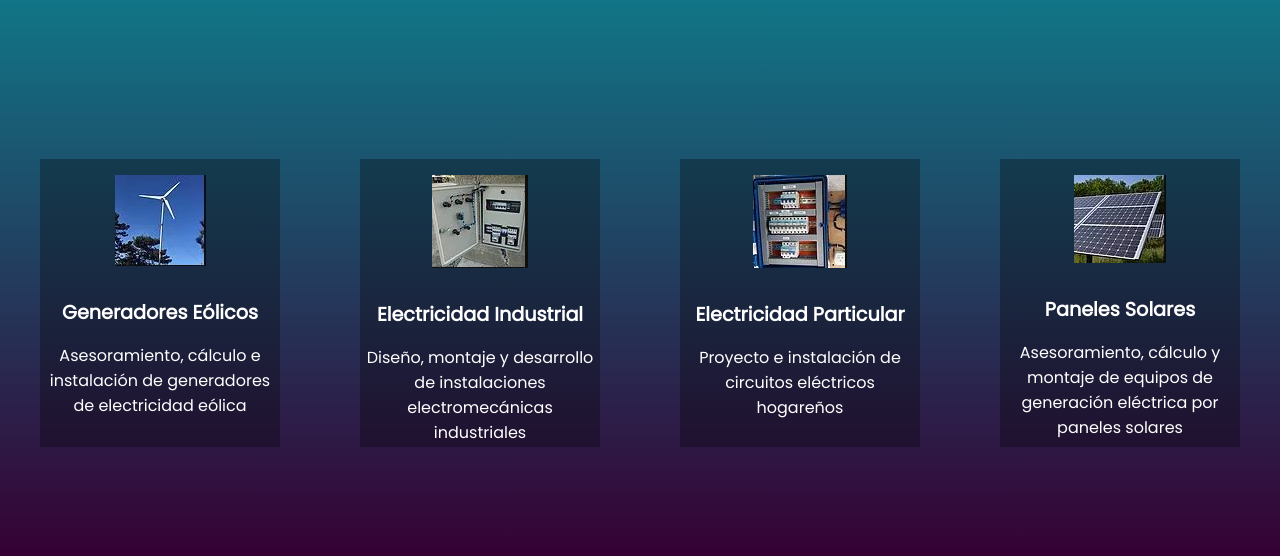
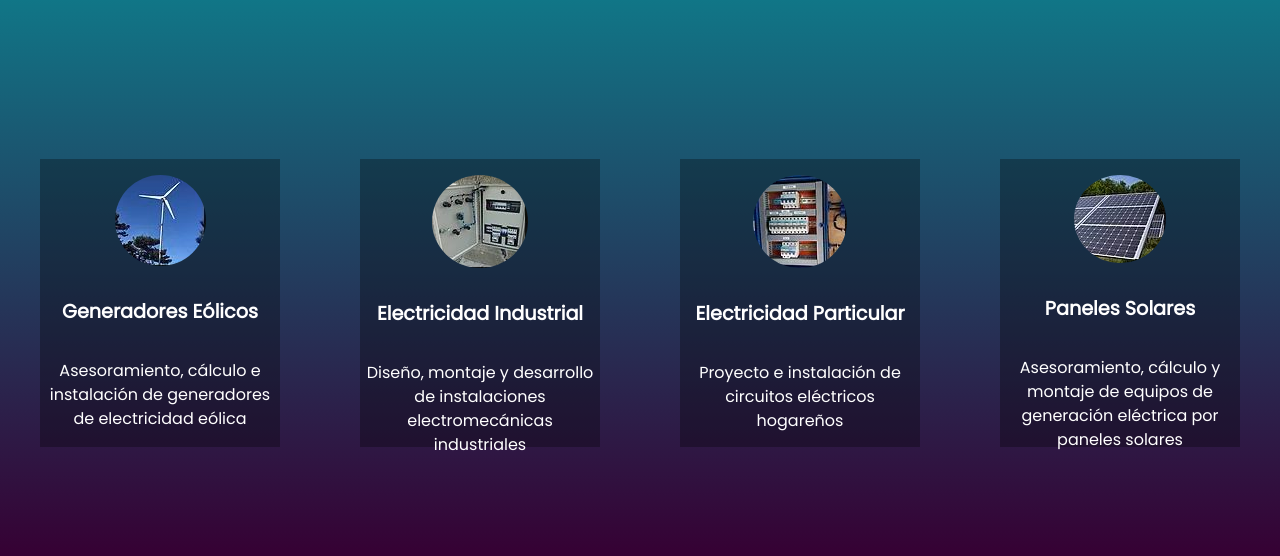
Before and after one commit to ironlav/proyecto_diegolec_pereletegui, a plain HTML site: page pag/servicios.html in a window 1280 px wide. Shown: the part 81-637 px from the top of the page. Drawn offline with nearby package versions, Linux system fonts and the light colour scheme.

Commit message:
Se agrego bootStrap al proyecto

```diff
--- a/pag/servicios.html
+++ b/pag/servicios.html
@@ -5,6 +5,7 @@
     <meta http-equiv="X-UA-Compatible" content="IE=edge">
     <meta name="viewport" content="width=device-width, initial-scale=1.0">
     <title>DIEGOLEC</title>
+    <link rel="stylesheet" href="https://cdn.jsdelivr.net/npm/bootstrap@4.6.0/dist/css/bootstrap.min.css">
     <link rel="stylesheet" href="../css/style.css">
     <link rel="preconnect" href="https://fonts.gstatic.com">
     <link href="https://fonts.googleapis.com/css2?family=Orbitron:wght@700&display=swap" rel="stylesheet">
@@ -28,29 +29,28 @@
         <section class="indexSeccion">
             <div class="contenedorServicios">
                 <div class="contenedorServicios__div"> <!-- Servicio Generador Eolico -->
-
-                    <img src="../img/GeneradorEolico.JPG" alt="GeneradorEolico">
+                    <img class="rounded-circle" src="../img/GeneradorEolico.JPG" alt="GeneradorEolico">
                     <p class="contenedorServicios__div__tituloParrafo">Generadores Eólicos</p>
                     <p>Asesoramiento, cálculo e instalación de generadores de electricidad eólica</p>
                 </div>
 
                 <div class="contenedorServicios__div"> <!-- Servicio Electricidad industrial -->
 
-                    <img src="../img/ElectricidadIndustrial.JPG" alt="ElectricidadIndustrial">
+                    <img class="rounded-circle" src="../img/ElectricidadIndustrial.JPG" alt="ElectricidadIndustrial">
                     <p class="contenedorServicios__div__tituloParrafo">Electricidad Industrial</p>
                     <p>Diseño, montaje y desarrollo de instalaciones electromecánicas industriales</p>
                 </div>
 
                 <div class="contenedorServicios__div"> <!-- Servicio electricidad particular -->
 
-                    <img src="../img/ElectricidadParticular.JPG" alt="ElectricidadParticular">
+                    <img class="rounded-circle" src="../img/ElectricidadParticular.JPG" alt="ElectricidadParticular">
                     <p class="contenedorServicios__div__tituloParrafo">Electricidad Particular</p>
                     <p>Proyecto e instalación de  circuitos eléctricos hogareños</p>
                 </div>
 
                 <div class="contenedorServicios__div"> <!-- Servicio paneles solares  -->
 
-                    <img src="../img/PanelesSolares.JPG" alt="PanelesSolares">
+                    <img class="rounded-circle" src="../img/PanelesSolares.JPG" alt="PanelesSolares">
                     <p class="contenedorServicios__div__tituloParrafo">Paneles Solares</p>
                     <p>Asesoramiento, cálculo y montaje de equipos de generación eléctrica por paneles solares</p>
                 </div>
@@ -96,5 +96,7 @@
         <p>Diseño realizado por Matias Pereletegui - CoderHouse 2021</p>
         <div class="prueba_keyframe">o.o</div>
     </footer>
+    <script src="https://code.jquery.com/jquery-3.5.1.slim.min.js"></script>
+    <script src="https://cdn.jsdelivr.net/npm/bootstrap@4.6.0/dist/js/bootstrap.bundle.min.js"></script>
 </body>
 </html>
```
Also changed, not shown: index.html (+3 -0 lines), pag/contacto.html (+3 -0 lines), pag/fotos.html (+3 -0 lines), pag/sobremi.html (+3 -0 lines).
